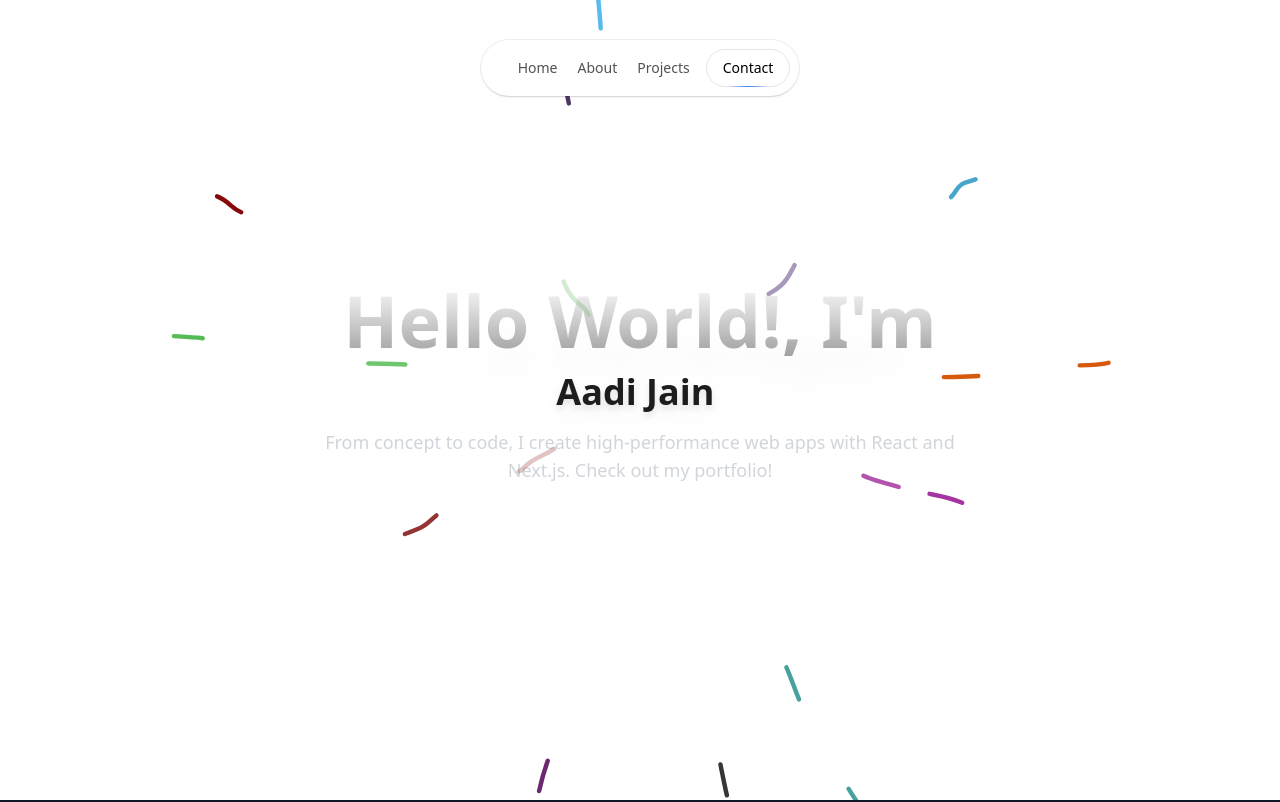
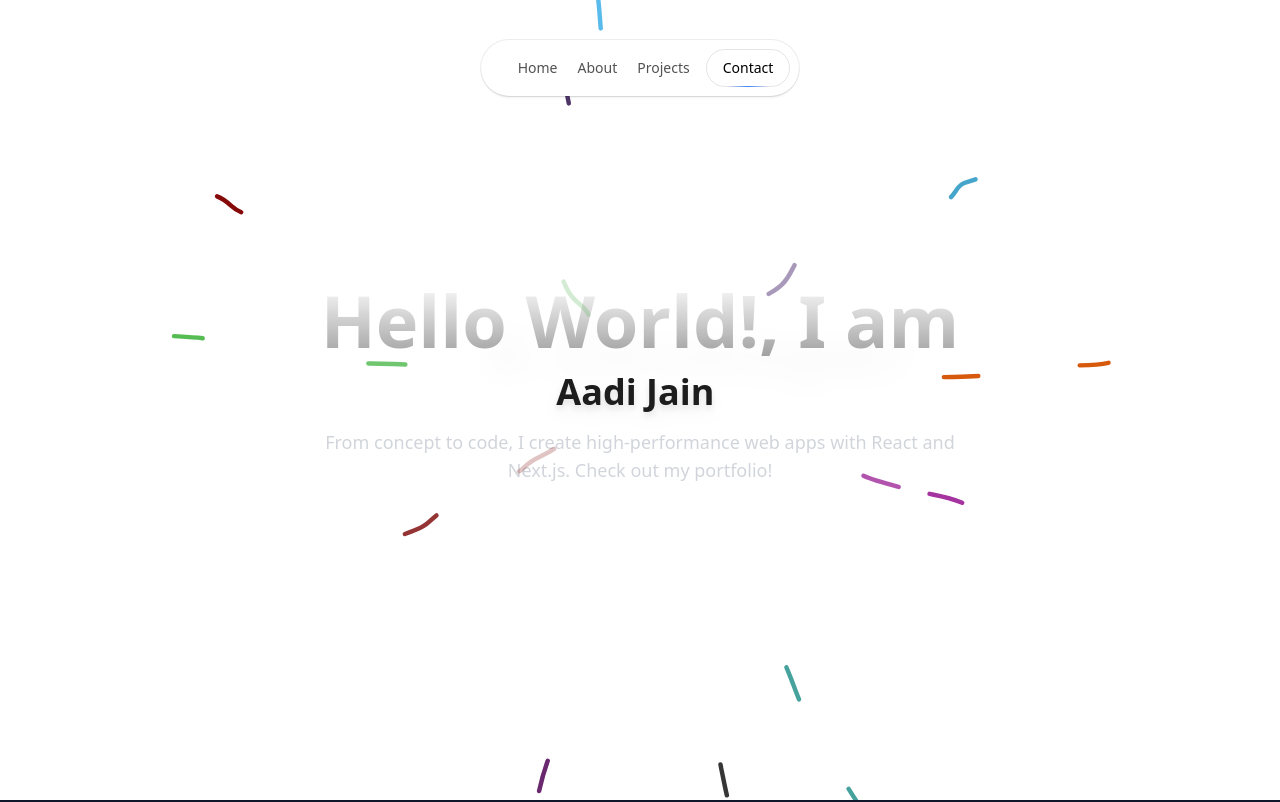
Before and after one commit to aadijaiin/Portfolio, a Next.js app: page / in a window 1280 px wide. Shown: the top 802 px of the page. Built offline with nearby package versions, Linux system fonts and the light colour scheme.

Commit message:
fixed some more errors

```diff
--- a/app/components/ui/sticky-scroll.jsx
+++ b/app/components/ui/sticky-scroll.jsx
@@ -45,7 +45,7 @@ export const StickyScroll = ({
 
   useEffect(() => {
     setBackgroundGradient(linearGradients[activeCard % linearGradients.length]);
-  }, [activeCard]);
+  }, [activeCard,linearGradients ]);
 
   return (
     (<motion.div
--- a/app/page.js
+++ b/app/page.js
@@ -20,7 +20,7 @@ const Page = () => {
         >
           <div className="text-center mb-8">
             <h1 className="text-4xl md:text-6xl lg:text-7xl font-bold bg-clip-text text-transparent bg-gradient-to-b from-neutral-50 to-neutral-400">
-              Hello World!, I'm
+              Hello World!, I am
             </h1>
             <h1 className="text-4xl font-bold text-transparent bg-clip-text bg-gradient-to-b from-neutral-50 to-neutral-400 w-full mt-4 drop-shadow-lg">
               <FlipWords words={["Aadi Jain", "A Developer"]} duration={2000} />
```
